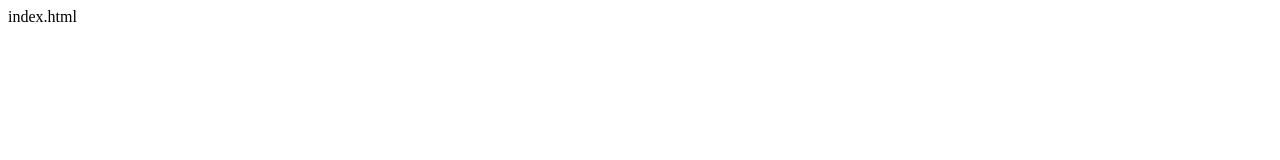
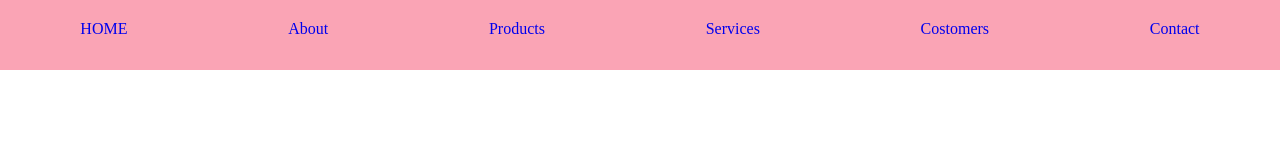
Before and after one commit to pecorina/menu-laboratoria, a plain HTML site: page index.html in a window 1280 px wide. Drawn offline with Linux system fonts and the light colour scheme; a web font is replaced by a local one.

Commit message:
ajuste botonera

```diff
--- a/assets/css/main.css
+++ b/assets/css/main.css
@@ -1 +1,19 @@
-main.css
+
+*{
+	margin: 0;
+	padding: 0;
+}
+#container{
+  height: 70px;
+  background-color: #faa4b5;
+}
+
+ul{
+  display: flex;
+  justify-content: space-around;
+}
+a{
+  margin-top: 20px;
+  text-decoration-color: #78054e;
+  text-decoration:none;
+}
--- a/index.html
+++ b/index.html
@@ -1 +1,22 @@
-index.html
+<!DOCTYPE html>
+<html lang="en">
+<head>
+	<meta charset="UTF-8">
+	<title>Document</title>
+	<link href="https://fonts.googleapis.com/css?family=Mogra|Montserrat" rel="stylesheet">
+	<link rel="stylesheet" type="text/css" href="assets/css/main.css">
+</head>
+<body>
+<nav id="container">
+<ul>
+	<a href="#">HOME
+	<a href="#">About
+	<a href="#">Products
+	<a href="#">Services
+	<a href="#">Costomers
+	<a href="#">Contact
+</ul>
+</nav>
+
+</body>
+</html>
```
